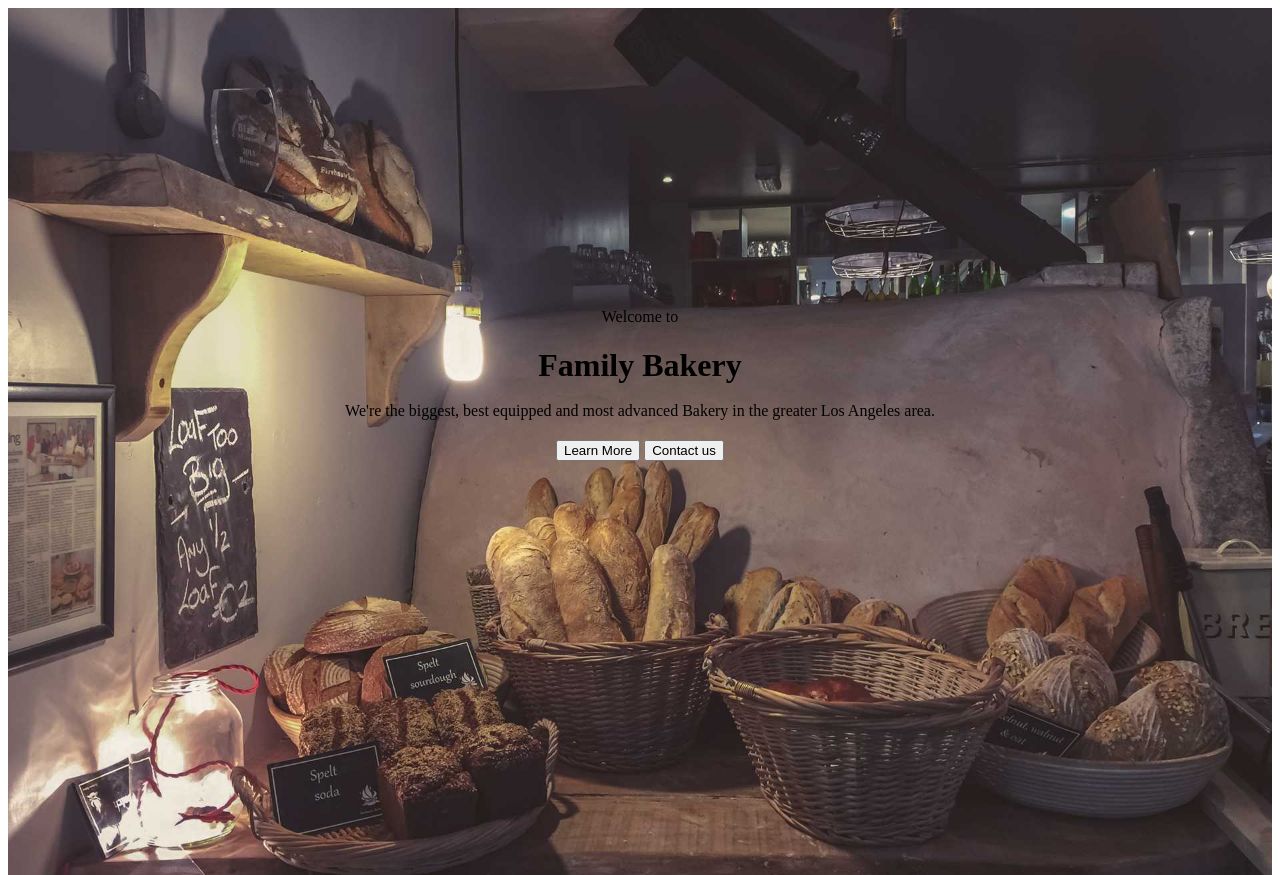
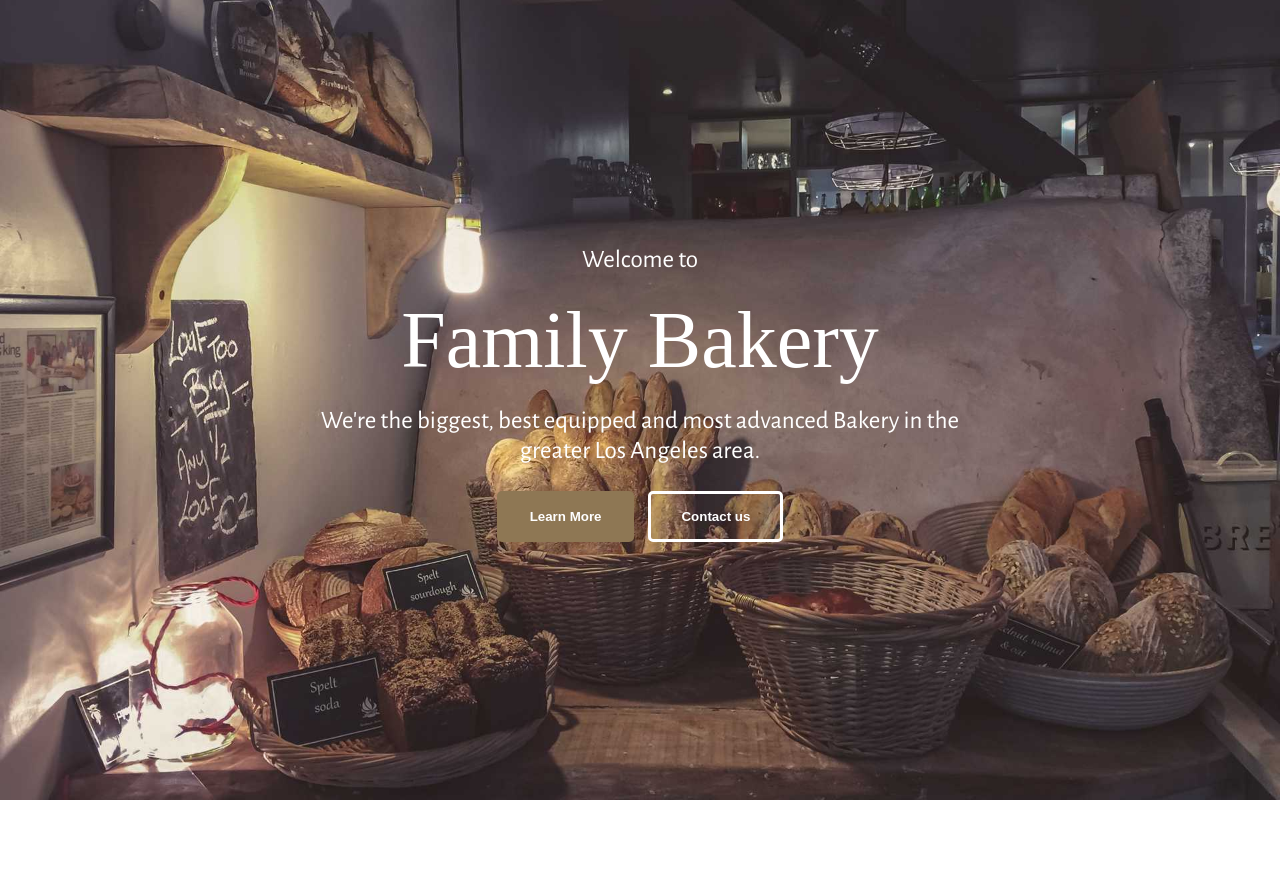
Before and after one commit to Abdelrahmankishk/Bakery-Template, a plain HTML site: page index.html in a window 1280 px wide. Shown: the top 875 px of the page. Drawn offline with nearby package versions, Linux system fonts and the light colour scheme.

Commit message:
Adjust Header Section

```diff
--- a/css/style.css
+++ b/css/style.css
@@ -1,3 +1,7 @@
+* {
+  padding: 0;
+  margin: 0;
+}
 .container {
   width: 80%;
   margin: auto;
@@ -18,23 +22,53 @@ hr {
 .header {
   background-color: cadetblue;
   text-align: center;
-  height: 120vh;
+  height: 100vh;
   background-image: url("../images/drew-coffman-1872.jpg");
   background-size: cover;
   background-position: center;
+  color: #ffffff;
 }
 .header .text {
-  padding-top: 300px;
+  padding-top: 245px;
 }
 .header .text span {
   margin-bottom: 5;
+  font-size: 25px;
+  font-family: "Alegreya Sans", sans-serif;
+  font-weight: 400;
 }
 .header .text h1 {
-  margin-bottom: 18;
+  margin: 20 0;
+  font-size: 80px;
+  font-family: "Times New Roman", Times, serif;
+  font-weight: 100;
+  margin-top: 20px;
 }
 .header .text p {
   margin-bottom: 20;
   margin-top: 10;
+  font-family: "Alegreya Sans", sans-serif;
+  font-size: 25px;
+  font-weight: 400;
+  width: 670px;
+  margin: auto;
+}
+.header .text button {
+  font-weight: 600;
+  margin-top: 25px;
+  color: #fff;
+  padding: 15px 30px;
+  border: 3px solid;
+  border-radius: 5px;
+}
+.header .text .learnbtn {
+  background-color: #8e7754;
+  margin-right: 10px;
+  border-color: transparent;
+}
+.header .text .contactbtn {
+  background-color: transparent;
+  border-color: #fff;
 }
 
 /* Who we Are? */
--- a/index.html
+++ b/index.html
@@ -2,6 +2,12 @@
   <head>
     <title>Bakery</title>
     <link rel="stylesheet" href="css/style.css" />
+    <link rel="preconnect" href="https://fonts.googleapis.com" />
+    <link rel="preconnect" href="https://fonts.gstatic.com" crossorigin />
+    <link
+      href="https://fonts.googleapis.com/css2?family=Alegreya+Sans:ital,wght@0,100;0,300;0,400;0,500;0,700;0,800;0,900;1,100;1,300;1,400;1,500;1,700;1,800;1,900&display=swap"
+      rel="stylesheet"
+    />
   </head>
   <body>
     <!-- Header Section -->
@@ -14,8 +20,8 @@
             We're the biggest, best equipped and most advanced Bakery in the
             greater Los Angeles area.
           </p>
-          <button>Learn More</button>
-          <button>Contact us</button>
+          <button class="learnbtn">Learn More</button>
+          <button class="contactbtn">Contact us</button>
         </div>
       </div>
     </div>
```
